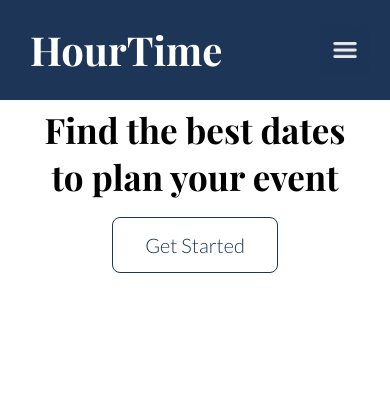
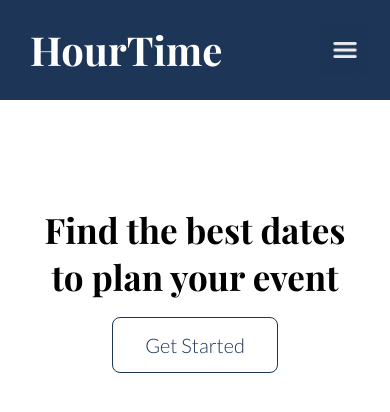
Before and after one commit to CheeXueyi/free-time-finder, a Flask app: page / in a window 390 px wide. Shown: the top 412 px of the page. Run offline with Flask 2, Linux system fonts and the light colour scheme.

Commit message:
-Reformatted landing page

```diff
--- a/webapp/static/css/index.css
+++ b/webapp/static/css/index.css
@@ -1,7 +1,7 @@
 .landing_title{
-    font-size: 35px;
+    font-size: 50px;
     text-align: center;
-    height: 100px;
+    height: 200px;
     display: flex;
     justify-content: center;
     align-items: flex-end;
@@ -20,8 +20,7 @@ br {
 
 @media screen and (max-width: 900px){
     .landing_title{
-        height: 100px;
-
+        font-size: 35px;
     }
 
     br {
```
